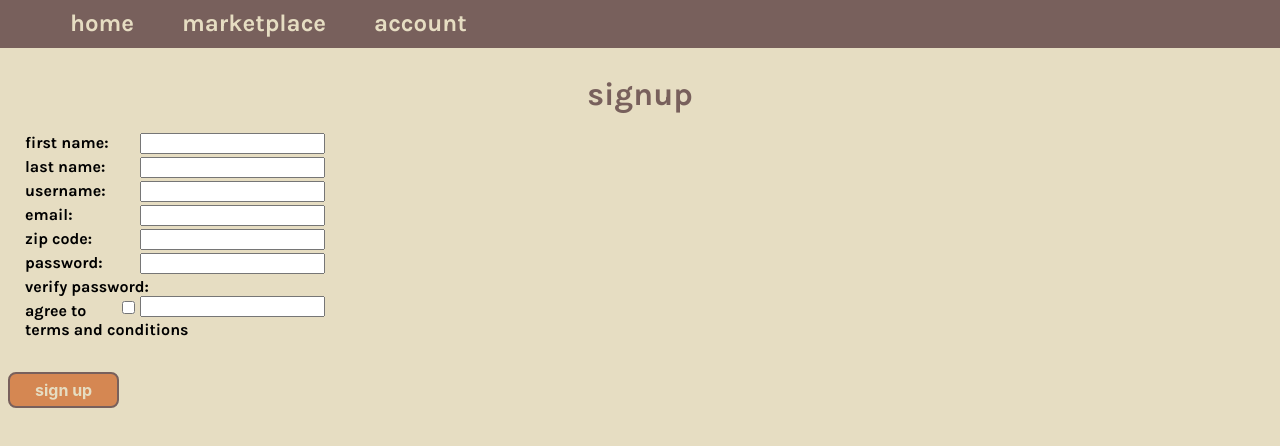
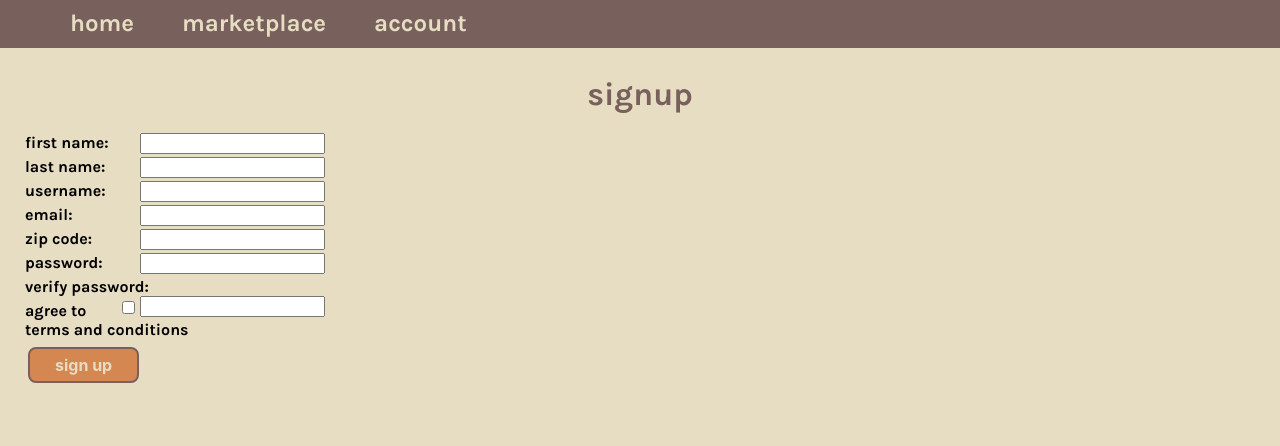
Before and after one commit to PRTRI8-Star-Nosed-Moles/PawRents, a React app: page /signup in a window 1280 px wide. Shown: the top 446 px of the page. Built offline with nearby package versions, Linux system fonts and the light colour scheme; the HTML template or start-up script is replaced by a standard one; a web font is replaced by a local one.

Commit message:
BUG FIX: SIGNUP SUBMIT NOT FUNCTIONING

```diff
--- a/client/components/homepage/Signup.js
+++ b/client/components/homepage/Signup.js
@@ -173,10 +173,8 @@ export const Signup = () => {
                         <p>Agree to terms and conditions</p>
                     </div>
                     <p></p>
+                    <button type="submit" className="buttonStyles">sign up</button>
                 </form>
-            </div>
-            <div>
-                <button className="buttonStyles" type="submit">sign up</button>
             </div>
             {/* <Link to="/">Login</Link> */}
         </div>
```
